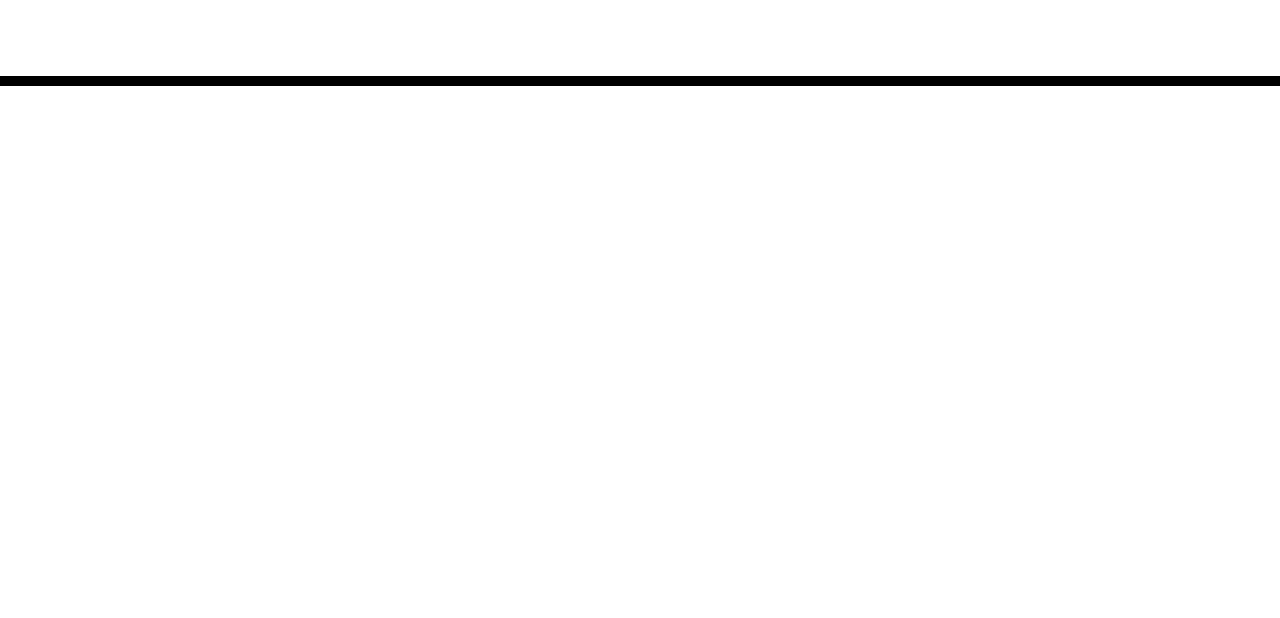
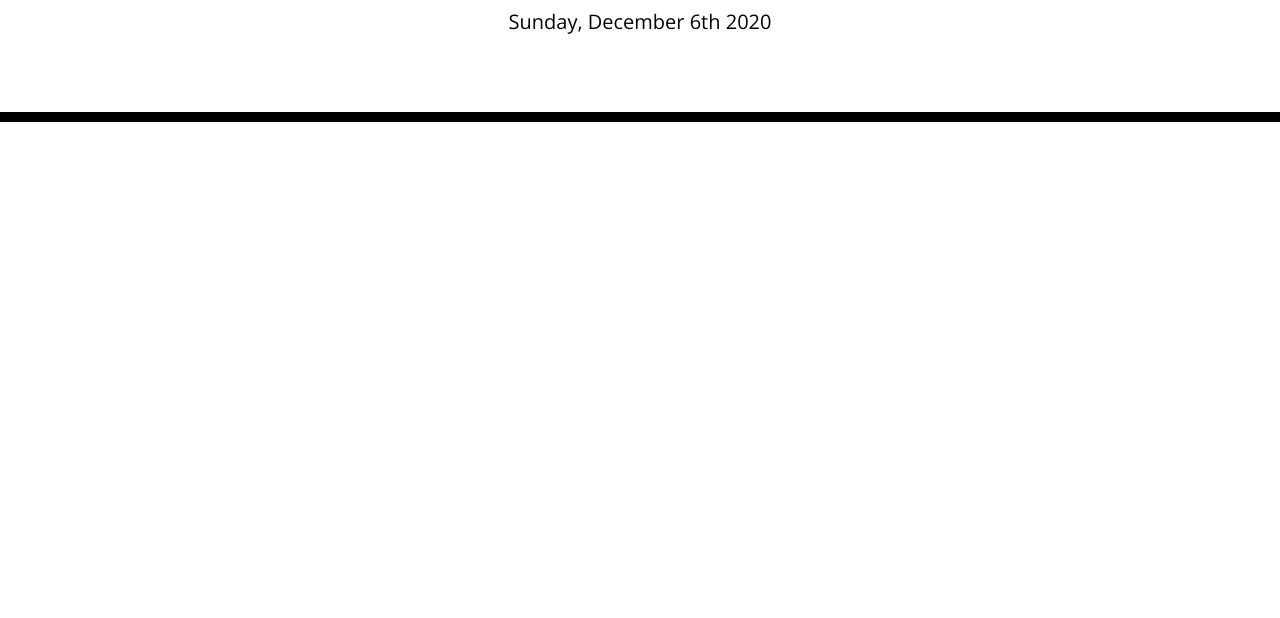
Before and after one commit to lexiehansen/work-day-scheduler, a plain HTML site: page index.html in a window 1280 px wide. Shown: the part 182-800 px from the top of the page. Drawn offline with nearby package versions, Linux system fonts and the light colour scheme.

Commit message:
add current date in header

```diff
--- a/index.html
+++ b/index.html
@@ -34,5 +34,27 @@
 
     <script src="https://code.jquery.com/jquery-3.4.1.min.js"></script>
     <script src="https://cdnjs.cloudflare.com/ajax/libs/moment.js/2.24.0/moment.min.js"></script>
+    <script src="./script.js"></script>
   </body>
 </html>
+
+
+<!--
+    WHEN I open the planner
+    THEN the current day is displayed at the top of the calendar
+
+WHEN I scroll down
+THEN I am presented with time blocks for standard business hours
+
+WHEN I view the time blocks for that day
+THEN each time block is color-coded to indicate whether it is in the past, present, or future
+
+WHEN I click into a time block
+THEN I can enter an event
+
+WHEN I click the save button for that time block
+THEN the text for that event is saved in local storage
+
+WHEN I refresh the page
+THEN the saved events persist
+-->
--- /dev/null
+++ b/script.js
@@ -0,0 +1 @@
+$("#currentDay").text(moment().format('dddd, MMMM Do YYYY'));
```
